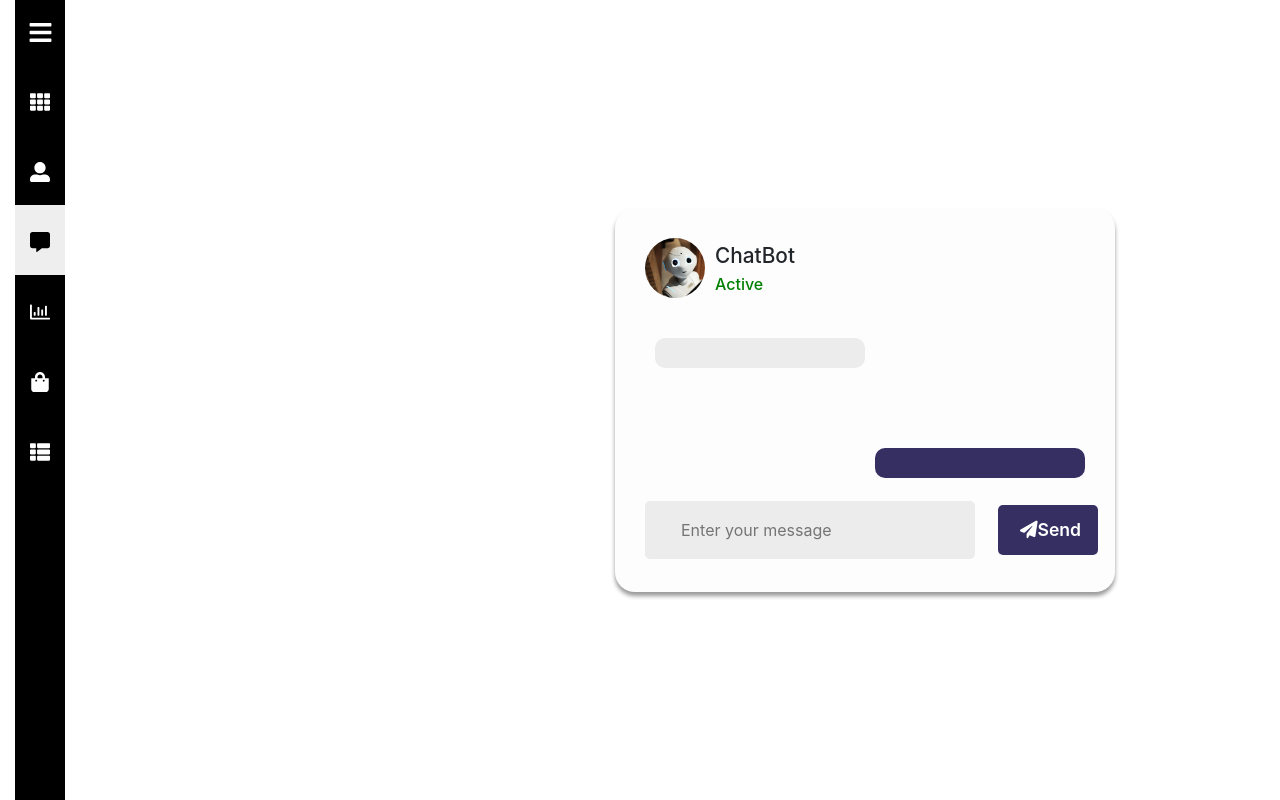
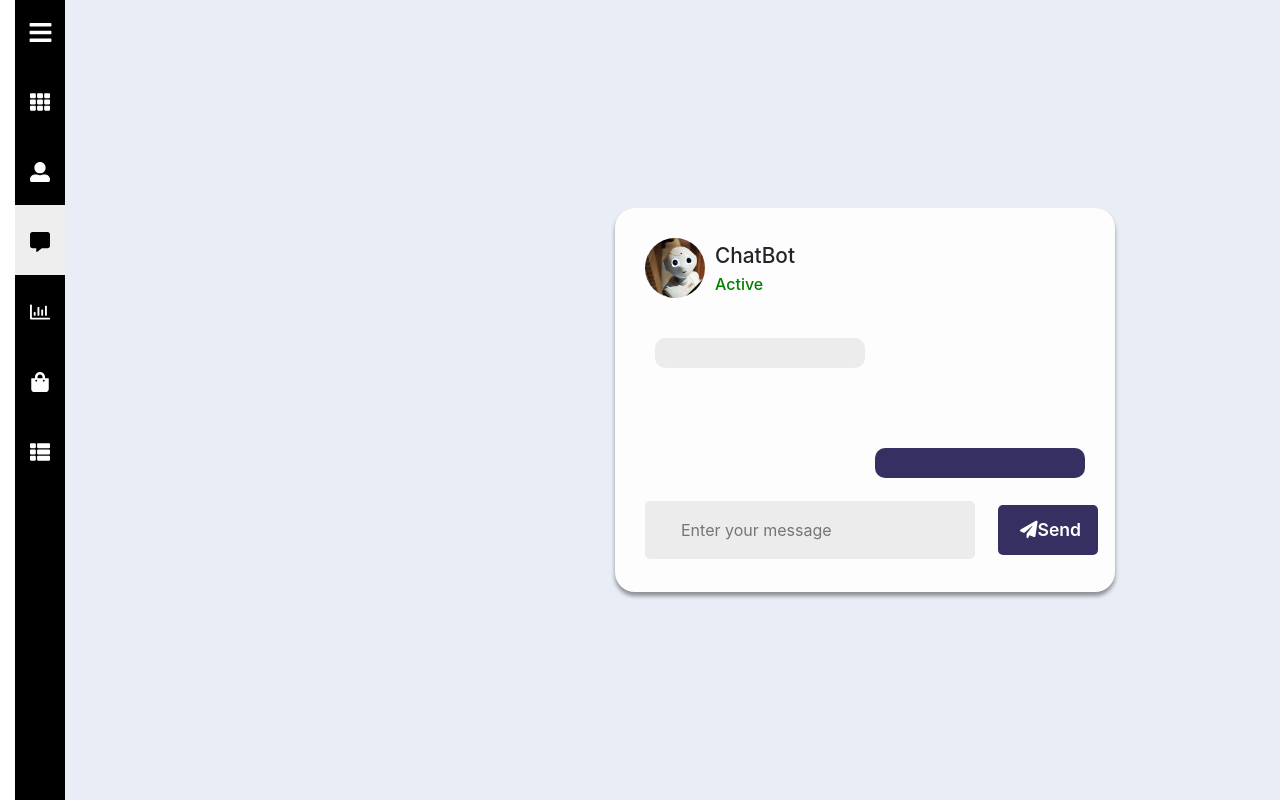
Before and after one commit to SaintNguyen/demotodoapps, a React (Create React App) app: page /comment in a window 1280 px wide. Shown: the top 800 px of the page. Built offline with nearby package versions, Linux system fonts and the light colour scheme; a web font is replaced by a local one.

Commit message:
Update App.css

```diff
--- a/src/App.css
+++ b/src/App.css
@@ -408,6 +408,7 @@ h7{
   justify-content: center;
   min-height: 100vh;
   min-width: 200vh;
+  background-color: #e9eef6;
 }
 .wrapper{
   width: 100%;
```
